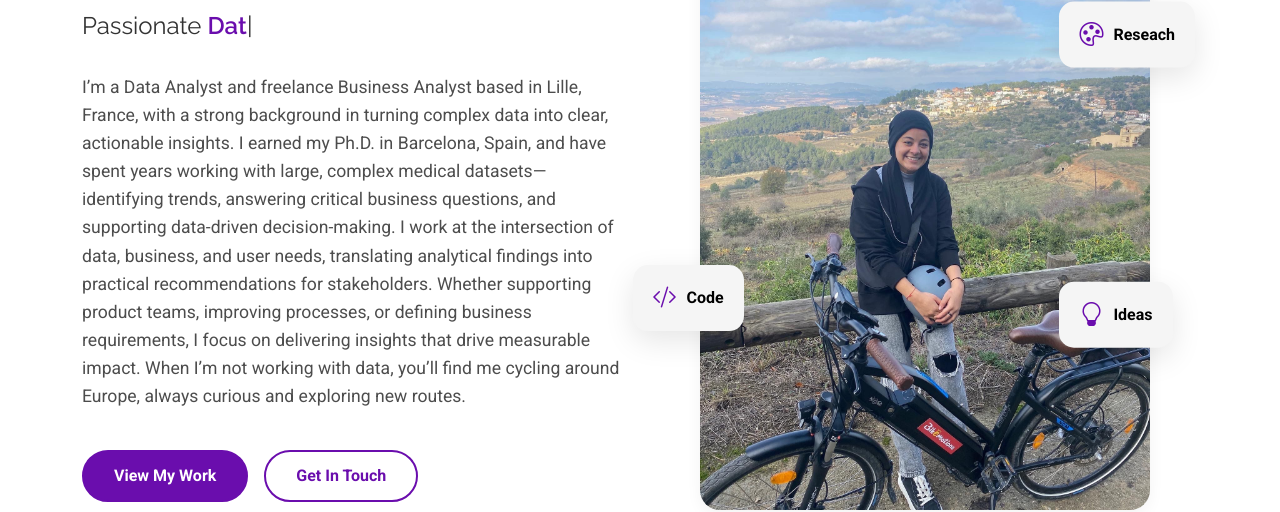
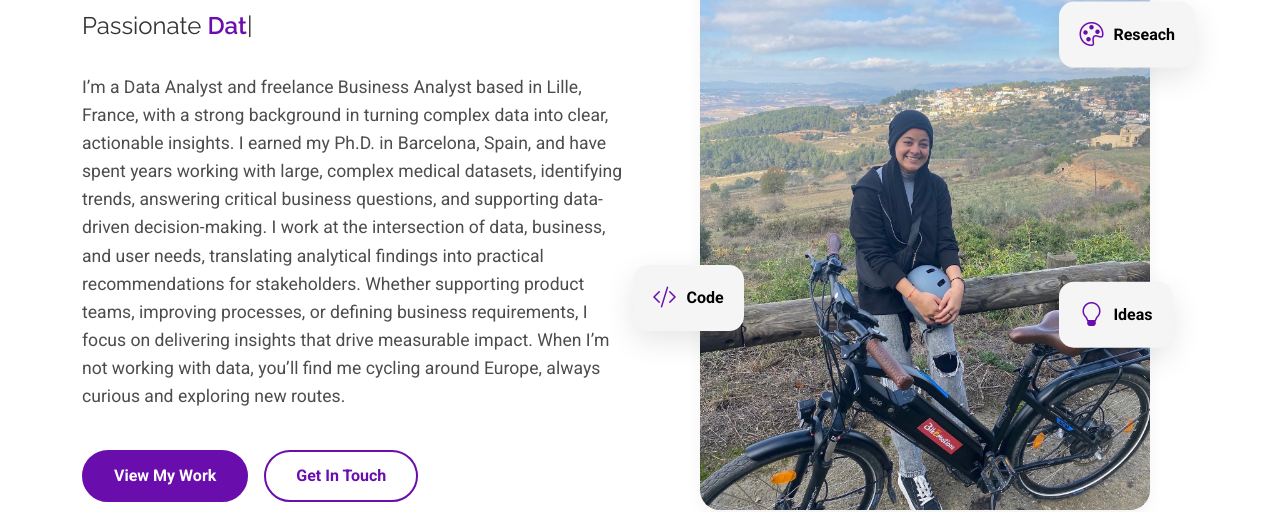
Before and after one commit to zahraeh/zahraeh.github.io, a plain HTML site: page index.html in a window 1280 px wide. Shown: the part 302-814 px from the top of the page. Drawn offline with Linux system fonts and the light colour scheme.

Commit message:
Update index.html

```diff
--- a/index.html
+++ b/index.html
@@ -79,7 +79,7 @@
               <h1 data-aos="fade-up" data-aos-delay="200">Hi! My name is <span class="highlight">Zahra</span></h1>
               <h2 data-aos="fade-up" data-aos-delay="300">Passionate <span class="typed" data-typed-items="Business analyst, Data analyst"></span></h2>
               <p data-aos="fade-up" data-aos-delay="400">
-I’m a Data Analyst and freelance Business Analyst based in Lille, France, with a strong background in turning complex data into clear, actionable insights. I earned my Ph.D. in Barcelona, Spain, and have spent years working with large, complex medical datasets—identifying trends, answering critical business questions, and supporting data-driven decision-making.
+I’m a Data Analyst and freelance Business Analyst based in Lille, France, with a strong background in turning complex data into clear, actionable insights. I earned my Ph.D. in Barcelona, Spain, and have spent years working with large, complex medical datasets, identifying trends, answering critical business questions, and supporting data-driven decision-making.
 
 I work at the intersection of data, business, and user needs, translating analytical findings into practical recommendations for stakeholders. Whether supporting product teams, improving processes, or defining business requirements, I focus on delivering insights that drive measurable impact.
 
```
